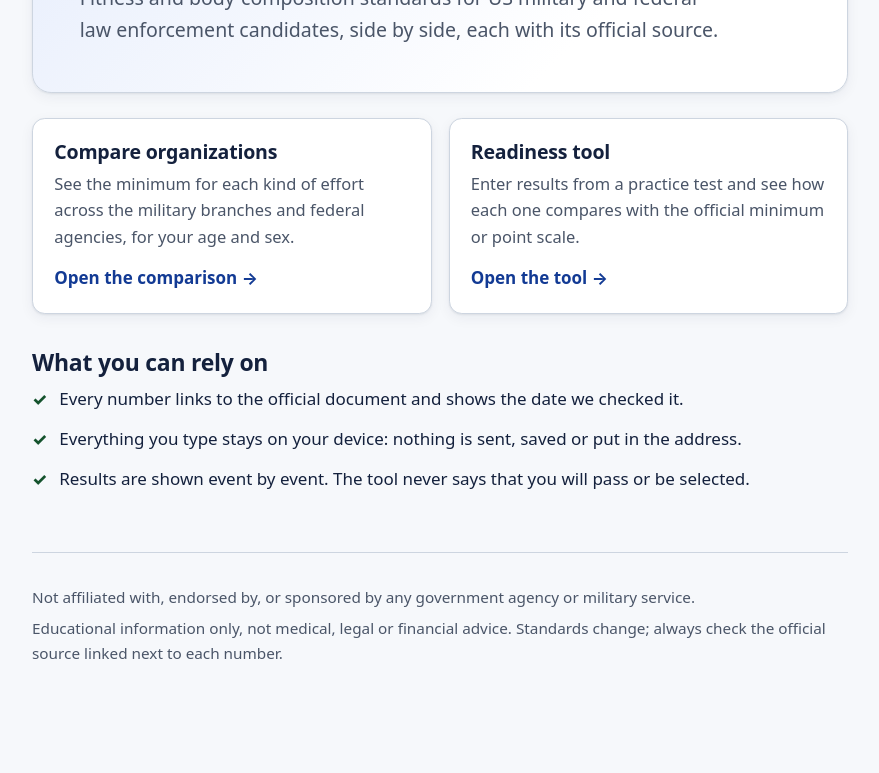
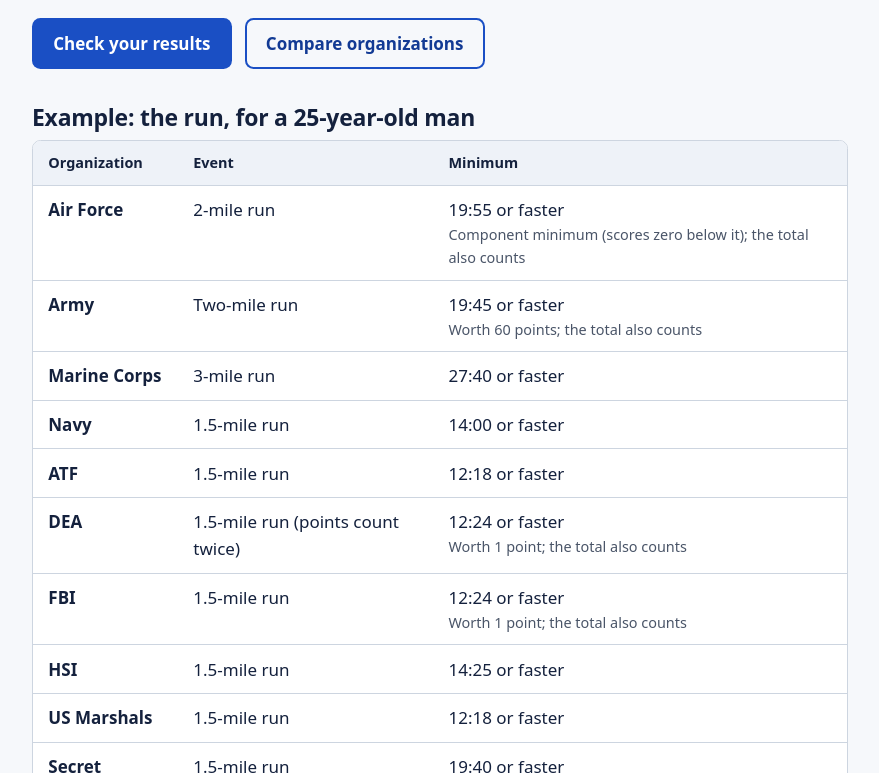
Before and after one commit to xafer14/1811-prep, an Astro site: page / in a window 1280 px wide. Shown: the part 265-1038 px from the top of the page, without its empty margins (200-1079 px from the left). Before the commit the page ends 979 px from the top, so only its background shows below. Built offline with nearby package versions, Linux system fonts and the light colour scheme; Astro itself is replaced by a stand-in of ours.

Commit message:
style: plain landing page with real data, medical alternatives last, sources collapsed
The home page drops the hero and cards for a headline, two buttons and a real
run-minimum table built from the data. The 2-kilometer walk (medical
alternative) now comes last in the comparison and the readiness tool. The
comparison sources list is collapsed behind a summary.

Co-Authored-By: Claude Sonnet 5.5 <noreply@anthropic.com>

```diff
--- a/src/lib/standards/families.ts
+++ b/src/lib/standards/families.ts
@@ -16,8 +16,8 @@ export const EVENT_FAMILIES = [
   { id: 'run-2-mile', label: 'Two-mile run' },
   { id: 'run-3-mile', label: 'Three-mile run' },
   { id: 'hamr', label: '20-meter HAMR (shuttle run)' },
+  { id: 'sit-and-reach', label: 'Sit and reach' },
   { id: 'walk-2km', label: '2-kilometer walk (medical alternative)' },
-  { id: 'sit-and-reach', label: 'Sit and reach' },
 ] as const;
 
 export type EventFamilyId = (typeof EVENT_FAMILIES)[number]['id'];
--- a/src/pages/index.astro
+++ b/src/pages/index.astro
@@ -1,45 +1,77 @@
 ---
+import { getCollection } from 'astro:content';
 import Base from '../layouts/Base.astro';
+import { buildComparison } from '../lib/compare';
+
+const organizations = (await getCollection('organizations')).map((entry) => entry.data);
+const standards = (await getCollection('standards')).map((entry) => entry.data);
+const pointStandards = (await getCollection('pointStandards')).map((entry) => entry.data);
+const bodyRules = (await getCollection('bodyComposition')).map((entry) => entry.data);
+
+// A real example from the data: the run minimum for a 25-year-old man.
+const comparison = buildComparison(
+  { organizations, standards, pointStandards, bodyRules },
+  { age: 25, sex: 'male' },
+);
+const runRows = comparison.rows.filter((row) => row.familyId.startsWith('run-'));
+const runs = comparison.columns.flatMap((org, index) => {
+  const cell = runRows.flatMap((row) => row.cells[index] ?? []).find((item) => item.minimum);
+  return cell ? [{ org, cell }] : [];
+});
 ---
 
 <Base
   title="1811 Prep"
   description="Fitness and body-composition standards for US military and federal law enforcement candidates."
 >
-  <section class="hero">
-    <p class="eyebrow">Free, for US candidates</p>
-    <h1>1811 Prep</h1>
-    <p class="lead">
-      Fitness and body-composition standards for US military and federal law enforcement candidates,
-      side by side, each with its official source.
-    </p>
-  </section>
+  <h1>What the official fitness tests require</h1>
+  <p class="lead">
+    Minimums and point scales for the US military branches and the federal agencies that hire
+    criminal investigators (GS-1811), copied from the official documents, with the date each one was
+    checked.
+  </p>
+  <p class="actions">
+    <a class="button" href="/readiness/">
+      Check your results
+    </a>
+    <a class="button secondary" href="/compare/">
+      Compare organizations
+    </a>
+  </p>
 
-  <div class="card-row">
-    <a class="card" href="/compare/">
-      <h2>Compare organizations</h2>
-      <p>
-        See the minimum for each kind of effort across the military branches and federal agencies,
-        for your age and sex.
-      </p>
-      <span class="go">Open the comparison →</span>
-    </a>
-    <a class="card" href="/readiness/">
-      <h2>Readiness tool</h2>
-      <p>
-        Enter results from a practice test and see how each one compares with the official minimum
-        or point scale.
-      </p>
-      <span class="go">Open the tool →</span>
-    </a>
+  <h2>Example: the run, for a 25-year-old man</h2>
+  <div class="table-wrap">
+    <table class="plain">
+      <caption class="sr-only">Run minimum for a 25-year-old man, by organization</caption>
+      <thead>
+        <tr>
+          <th scope="col">Organization</th>
+          <th scope="col">Event</th>
+          <th scope="col">Minimum</th>
+        </tr>
+      </thead>
+      <tbody>
+        {runs.map(({ org, cell }) => (
+          <tr>
+            <th scope="row">{org.shortName}</th>
+            <td>{cell.name}</td>
+            <td>
+              {cell.minimum}
+              {cell.note && <span class="note">{cell.note}</span>}
+            </td>
+          </tr>
+        ))}
+      </tbody>
+    </table>
   </div>
+  <p class="hint">
+    Other events, ages and women’s minimums are on the <a href="/compare/">comparison page</a>.
+  </p>
 
-  <h2>What you can rely on</h2>
-  <ul class="facts">
-    <li>Every number links to the official document and shows the date we checked it.</li>
-    <li>Everything you type stays on your device: nothing is sent, saved or put in the address.</li>
-    <li>
-      Results are shown event by event. The tool never says that you will pass or be selected.
-    </li>
-  </ul>
+  <h2>How it works</h2>
+  <p>
+    Each number links to its official document. The readiness tool compares what you type with those
+    numbers one event at a time; it never says that you will pass or be selected. What you type
+    stays on your device: it is not sent, saved or put in the address.
+  </p>
 </Base>
--- a/src/styles/global.css
+++ b/src/styles/global.css
@@ -229,94 +229,70 @@ p {
 }
 
 /* ---- Home ---- */
-.hero {
-  padding: clamp(1.5rem, 5vw, 2.75rem);
-  border-radius: calc(var(--radius) * 1.5);
-  background: linear-gradient(135deg, var(--accent-soft), var(--surface) 70%);
-  border: 1px solid var(--border);
-  box-shadow: var(--shadow);
+.actions {
+  display: flex;
+  flex-wrap: wrap;
+  gap: 0.75rem;
+  margin-block: 1.25rem 0;
 }
 
-.hero .eyebrow {
-  margin: 0 0 0.5rem;
-  font-size: 0.85rem;
+.button {
+  display: inline-block;
+  padding: 0.7rem 1.25rem;
+  border-radius: var(--radius-sm);
+  background: var(--accent);
+  color: var(--accent-fg);
   font-weight: 700;
-  letter-spacing: 0.08em;
-  text-transform: uppercase;
+  text-decoration: none;
+}
+
+.button:hover {
+  background: var(--accent-strong);
+  color: var(--bg);
+}
+
+.button.secondary {
+  background: transparent;
+  color: var(--accent-strong);
+  box-shadow: inset 0 0 0 2px var(--accent);
+}
+
+.button.secondary:hover {
+  background: var(--accent-soft);
   color: var(--accent-strong);
 }
 
-.hero p:last-child {
-  margin-block-end: 0;
+.table-wrap {
+  overflow-x: auto;
+  border: 1px solid var(--border);
+  border-radius: var(--radius-sm);
+  background: var(--surface);
 }
 
-.card-row {
-  display: grid;
-  gap: 1rem;
-  grid-template-columns: repeat(auto-fit, minmax(15rem, 1fr));
-  margin-block: 1.5rem;
+table.plain {
+  border-collapse: collapse;
+  inline-size: 100%;
 }
 
-.card {
-  display: grid;
-  gap: 0.35rem;
-  align-content: start;
-  padding: 1.25rem;
-  background: var(--surface);
-  border: 1px solid var(--border);
-  border-radius: var(--radius);
-  box-shadow: var(--shadow);
-  color: var(--fg);
-  text-decoration: none;
-  transition:
-    border-color 0.15s,
-    transform 0.15s;
+table.plain th,
+table.plain td {
+  padding: 0.6rem 0.9rem;
+  text-align: start;
+  border-block-start: 1px solid var(--border);
+  vertical-align: top;
 }
 
-a.card:hover {
-  border-color: var(--accent);
-  transform: translateY(-2px);
+table.plain thead th {
+  border-block-start: 0;
+  background: var(--surface-2);
+  font-size: 0.85rem;
 }
 
-.card h2,
-.card h3 {
-  margin: 0;
-  font-size: 1.15rem;
+table.plain .note {
+  display: block;
+  color: var(--muted);
+  font-size: 0.85rem;
 }
-
-.card p {
-  margin: 0;
-  color: var(--muted);
-  font-size: 0.97rem;
-}
-
-.card .go {
-  margin-block-start: 0.5rem;
-  font-weight: 700;
-  color: var(--accent-strong);
-}
-
-.facts {
-  display: grid;
-  gap: 0.75rem;
-  padding: 0;
-  margin: 0;
-  list-style: none;
-}
-
-.facts li {
-  padding-inline-start: 1.6rem;
-  position: relative;
-}
-
-.facts li::before {
-  content: '✓';
-  position: absolute;
-  inset-inline-start: 0;
-  color: var(--good);
-  font-weight: 800;
-}
-
 /* ---- Footer ---- */
 .site-footer {
   padding-block: 1.5rem 2.5rem;
```
Also changed, not shown: e2e/compare.spec.ts (+2 -0 lines), src/components/Compare.svelte (+20 -0 lines), src/components/Readiness.svelte (+64 -64 lines).
